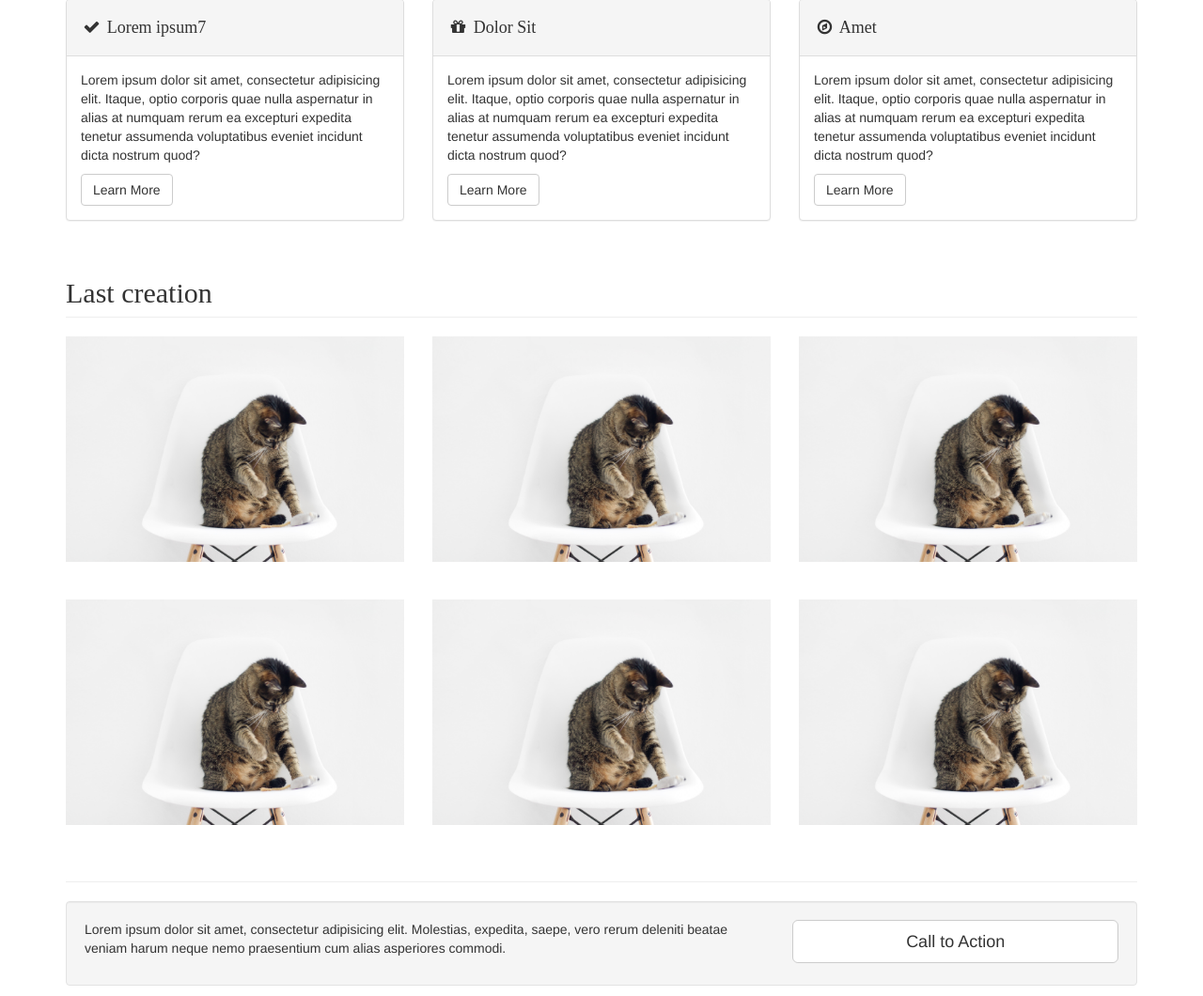
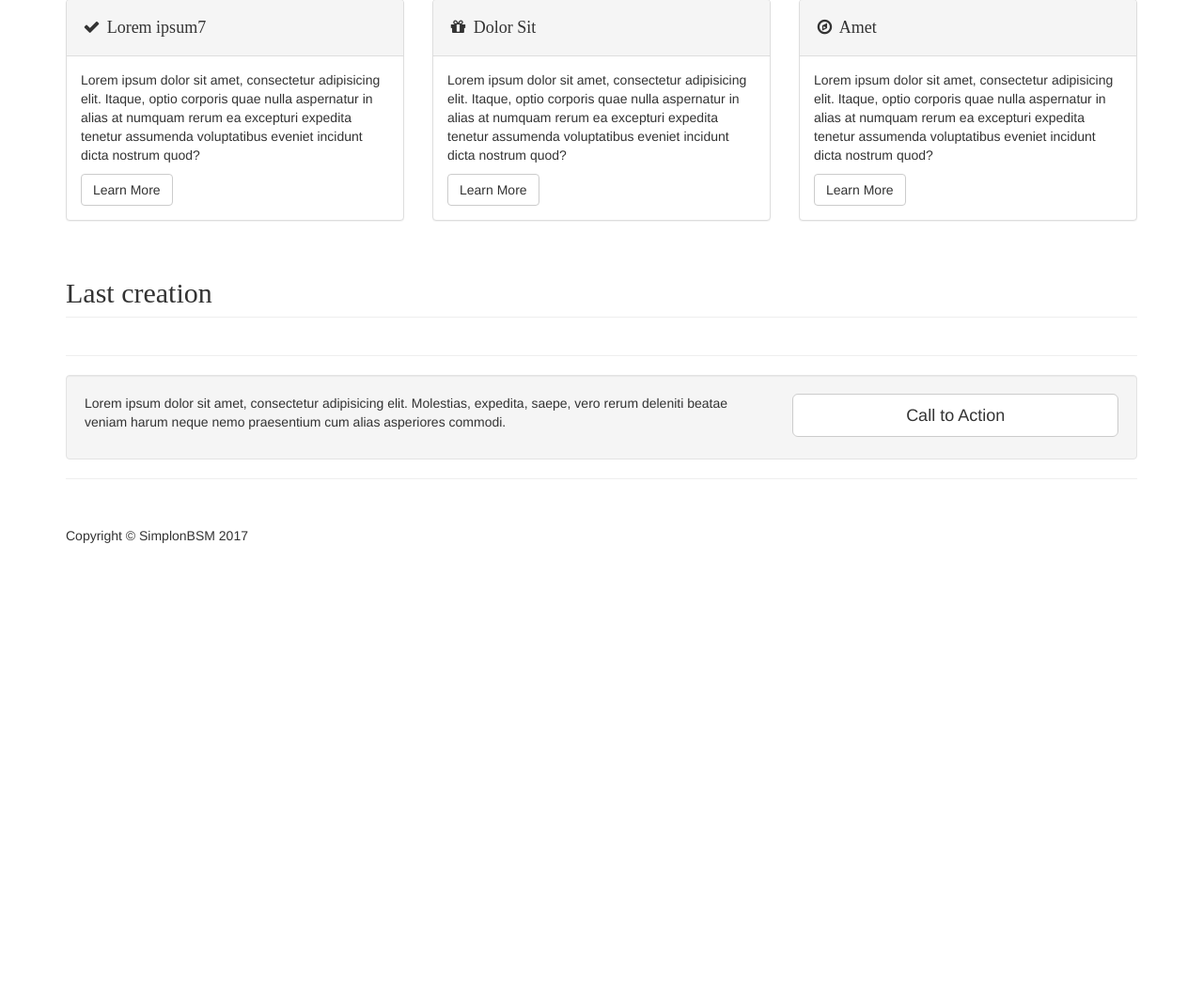
Before and after one commit to Arckangel/Challenge-PHP, a PHP site: page / in a window 1280 px wide. Shown: the part 686-1746 px from the top of the page at 94% size. After the commit the page ends 1264 px from the top, so only its background shows below. Run offline with PHP 8.4, Linux system fonts and the light colour scheme; data that the repository does not hold is empty; some libraries are stand-ins or nearby versions.

Commit message:
second commit

```diff
--- a/index.php
+++ b/index.php
@@ -137,36 +137,17 @@ session_start();
             <div class="col-lg-12">
                 <h2 class="page-header">Last creation</h2>
             </div>
-            <div class="portfolio-item col-md-4 col-sm-6">
-                <a href="page/repertory.html">
-                    <img class="img-responsive img-portfolio img-hover" src="img/portfolio1.jpg" alt="">
-                </a>
-            </div>
-            <div class="portfolio-item col-md-4 col-sm-6">
-                <a href="page/repertory.html">
-                    <img class="img-responsive img-portfolio img-hover" src="img/portfolio1.jpg" alt="">
-                </a>
-            </div>
-            <div class="portfolio-item col-md-4 col-sm-6">
-                <a href="page/repertory.html">
-                    <img class="img-responsive img-portfolio img-hover" src="img/portfolio1.jpg" alt="">
-                </a>
-            </div>
-            <div class="portfolio-item col-md-4 col-sm-6">
-                <a href="page/repertory.html">
-                    <img class="img-responsive img-portfolio img-hover" src="img/portfolio1.jpg" alt="">
-                </a>
-            </div>
-            <div class="portfolio-item col-md-4 col-sm-6">
-                <a href="page/repertory.html">
-                    <img class="img-responsive img-portfolio img-hover" src="img/portfolio1.jpg" alt="">
-                </a>
-            </div>
-            <div class="portfolio-item col-md-4 col-sm-6">
-                <a href="page/repertory.html">
-                    <img class="img-responsive img-portfolio img-hover" src="img/portfolio1.jpg" alt="">
-                </a>
-            </div>
+            <?php $res5 = mysqli_query($cnx,"SELECT * FROM contact WHERE valide=1 ORDER BY id DESC LIMIT 6");
+
+            while ($contact = mysqli_fetch_assoc($res5)) {
+              echo '
+              <div class="portfolio-item col-md-4 col-sm-6">
+                  <a href="page/repertory.php">
+                  <div class="imgRepertory" style="background-image: url(uploadFiles/'.$contact['image'].')"></div>
+                  </a>
+              </div>
+              ';
+            } ?>
         </div>
         <!-- /.row -->
 
--- a/page/admin.php
+++ b/page/admin.php
@@ -180,7 +180,6 @@ else {
                 echo "<td>".$contact['date_naiss']."</td>";
                 echo "<td>".$contact['email']."</td>";
                 echo "<td>".$contact['jeux']."</td>";
-                // echo "<td>".$contact['image']."</td>";
                 echo '<td><div class="imgAdmin" style="background-image: url(../uploadFiles/'.$contact['image'].')"></div></td>';
                 echo "<td>";
                   echo "<div class='row'>";
--- a/page/modifUpdate.php
+++ b/page/modifUpdate.php
@@ -15,7 +15,7 @@ $email = isset($_POST['email'])? $_POST['email'] : '';
 $jeux = isset($_POST['jeux'])? $_POST['jeux'] : '';
 $image = $_FILES['userfile']['name'];
 
-$toverif = [preg_match("#^[^0-9].{1,29}#", $pseudo),
+$toverif = [preg_match("#^[^0-9].{1,29}$#", $pseudo),
             preg_match("#^[^0-9]{2,30}$#", $prenom),
             preg_match("#^[0-9]{1,2}[/.,-][0-9]{1,2}[/.,-][0-9]{4}$#", $date_naiss),
             preg_match("#^[a-zA-Z0-9\._-]+@[a-zA-Z0-9]+\.[a-zA-Z]{2,5}$#", $email),
```
Also changed, not shown: uploadFiles/maxresdefault.jpg (added), 1 other file.
